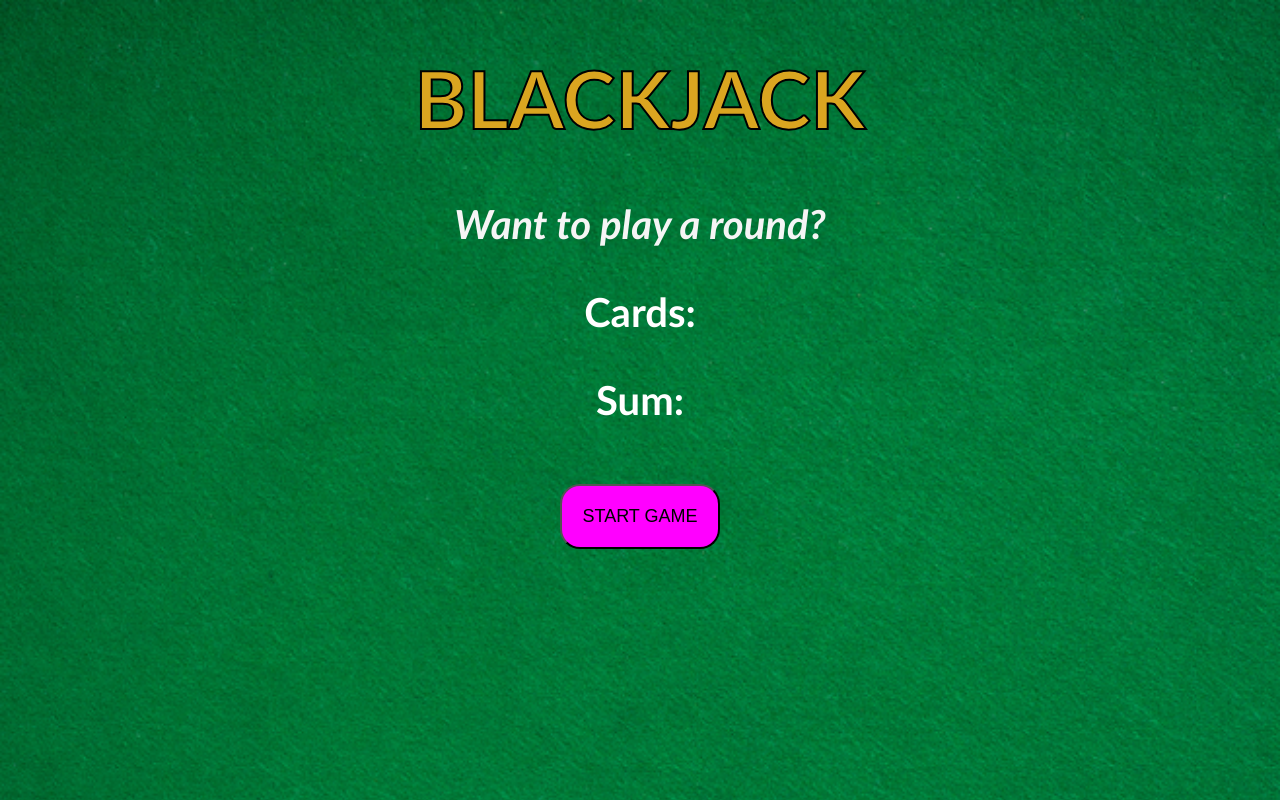
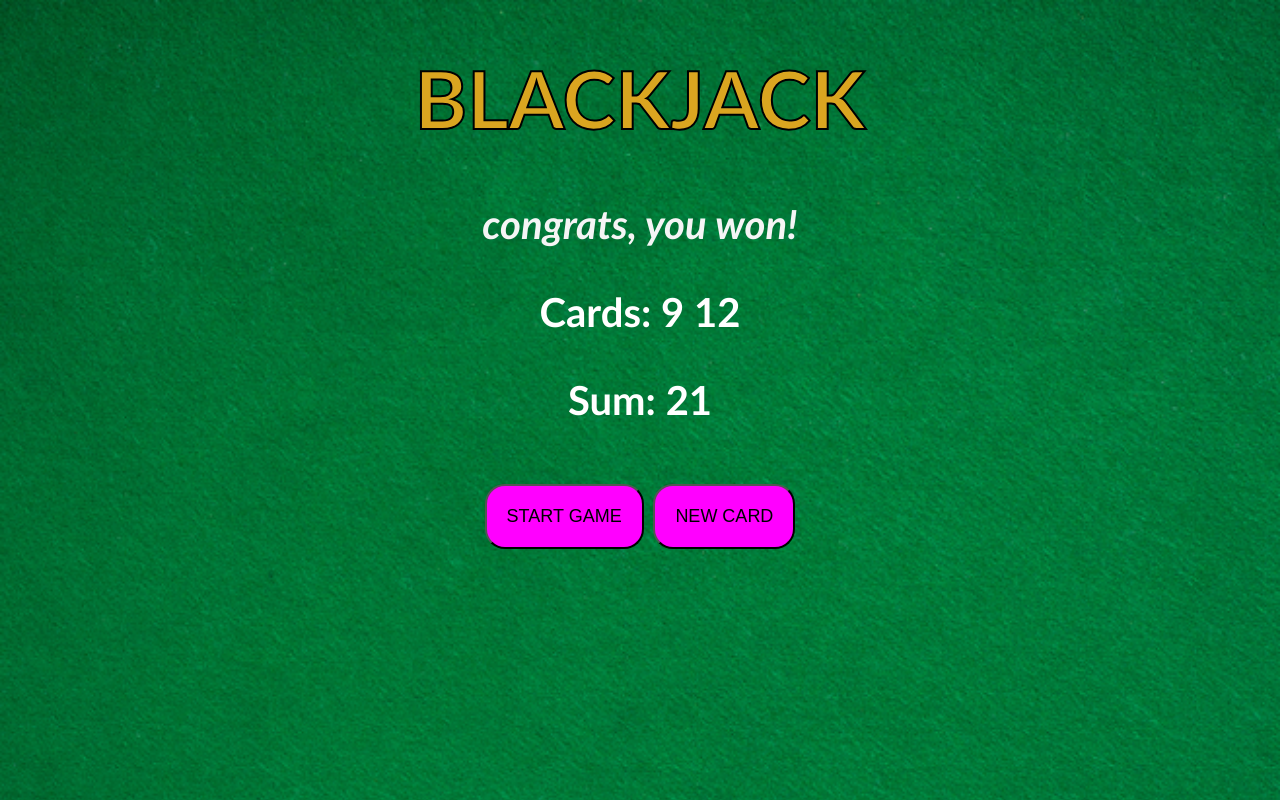
Before and after one commit to MelchardSimeon/a-blackjack-game, a plain HTML site: page index.html in a window 1280 px wide. Both pictures are taken after a click on the button "START GAME". Drawn offline with Linux system fonts and the light colour scheme.

Commit message:
add new button for 'New Card'

```diff
--- a/index.html
+++ b/index.html
@@ -12,10 +12,11 @@
     <div class="para">
     <h1>BLACKJACK</h1>
     <p id="message-el">Want to play a round?</p>
-    <p>Cards: </p>
-    <p>Sum: </p>
+    <p class="cards-el">Cards: </p>
+    <p id="sum-el">Sum: </p>
     <div>
-        <button id="startGame">START GAME</button>
+        <button id="startButton">START GAME</button>
+        <button id="new-card-button">NEW CARD</button>
     </div>
  </div>
   </div>
--- a/main.js
+++ b/main.js
@@ -1,24 +1,29 @@
 
-let startGame = document.getElementById("startButton").addEventListener("click, startGame");
-
-function startGame() {
-
-}
-
+let startButton = document.getElementById("startButton").addEventListener("click", startGame);
 let firstCard = 9;
 let secondCard = 12;
 let sum = firstCard + secondCard;
 let hasBlackJack = false;
 let isAlive = true;
+let messageEl = document.getElementById("message-el")
+let message = ""
+let sumEl = document.getElementById("sum-el")
+let cardsEl = document.querySelector(".cards-el")
+let newCardButton = document.getElementById("new-card-button").addEventListener("click", newCard);
 
-if (sum < 21) {
-    console.log("Do you want to draw another card?")
-} else if (sum === 21) {
-    console.log("congrats, you won!")
-    hasBlackJack = true;
-} else {
-    console.log('byebye!')
-    isAlive = false;
-}
 
-console.log(isAlive)
+function startGame() {
+
+    if (sum < 21) {
+        message = "Do you want to draw another card?"
+    } else if (sum === 21) {
+        message = "congrats, you won!"
+        hasBlackJack = true;
+    } else {
+        message = 'byebye!'
+        isAlive = false;
+    }
+        messageEl.textContent = message;
+        sumEl.textContent = "Sum: " + sum;
+        cardsEl.textContent = "Cards: " + firstCard + " " + secondCard
+    }
--- a/styles.css
+++ b/styles.css
@@ -36,9 +36,9 @@ button {
     background-color: fuchsia;
     margin-top: 20px;
     font-size: 18px;
-    color: black;
     font-weight: 500;
     transition: opacity 0.15s;
+    color: black;
 }
 
 button:hover {
```
